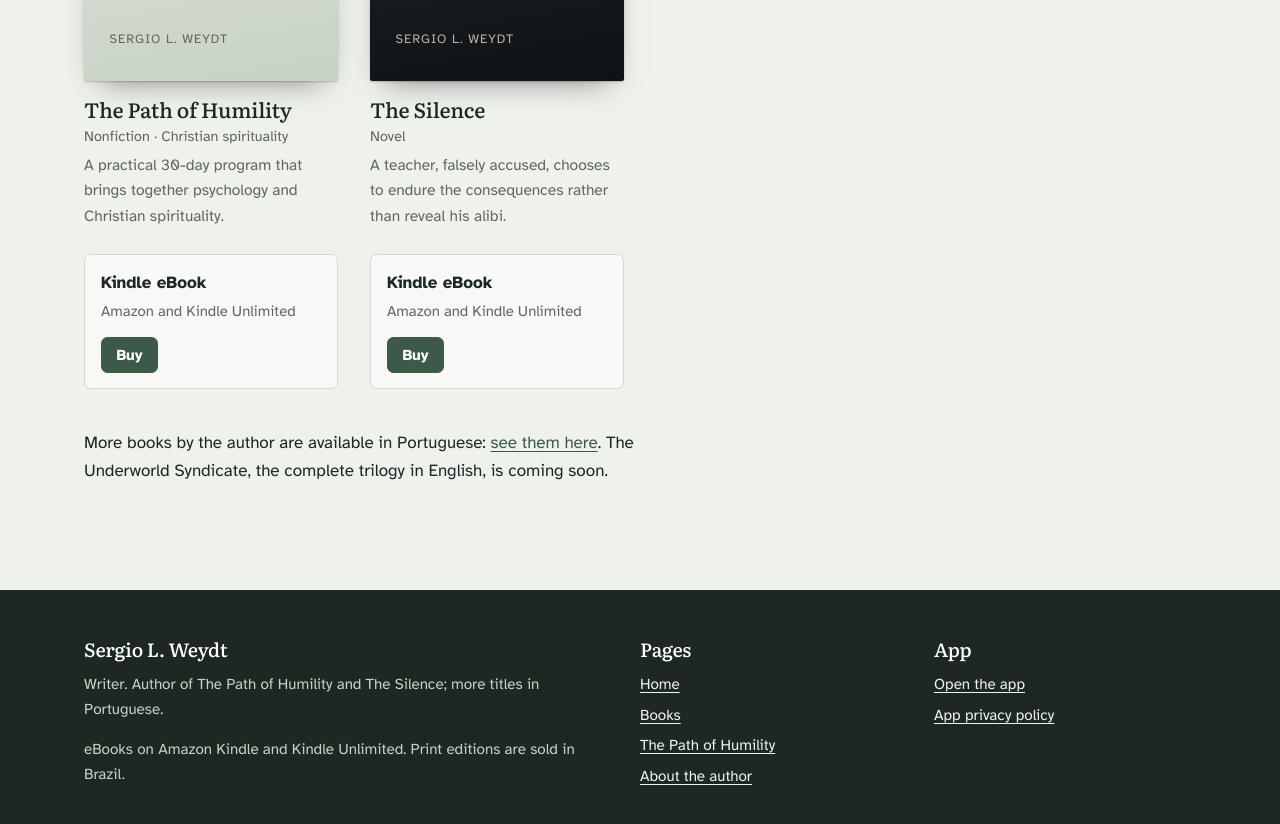
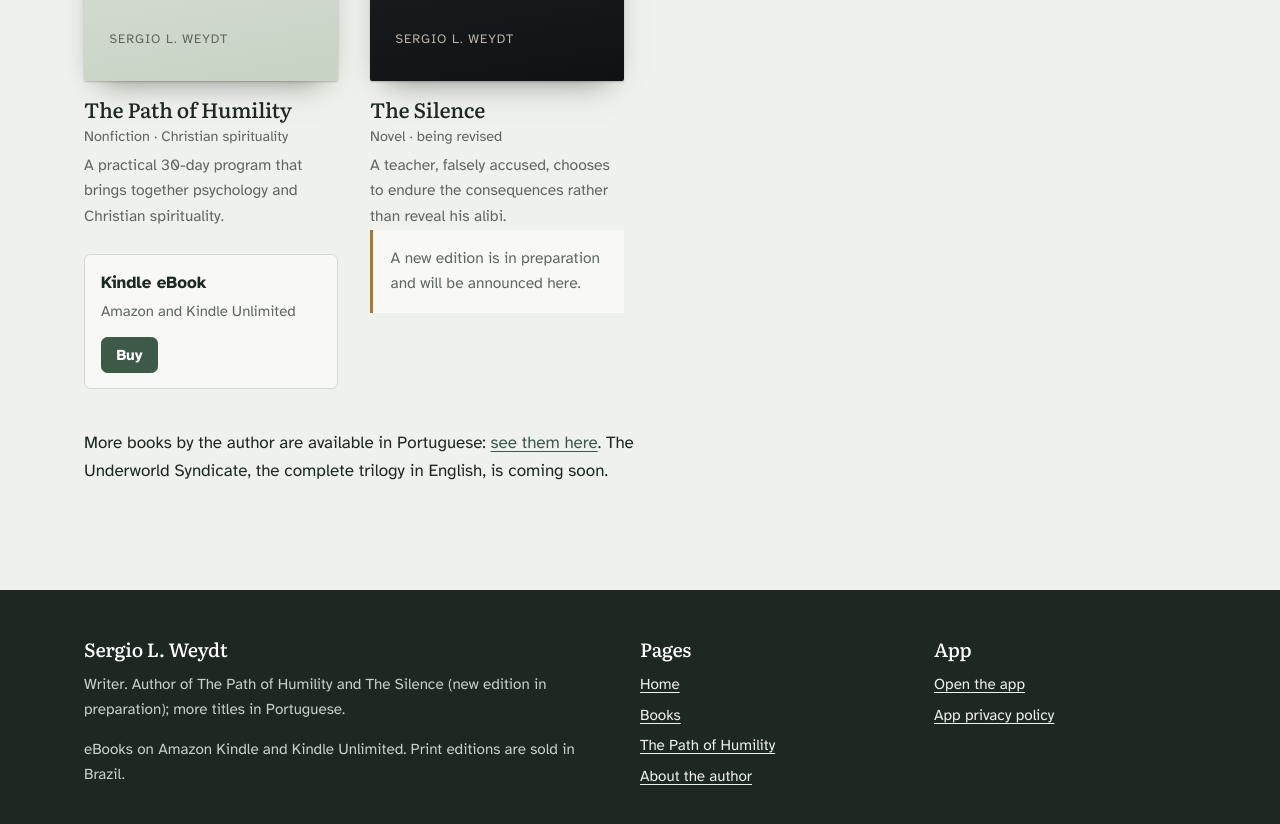
Before and after one commit to Slweydt/caminho-da-humildade, a plain HTML site: page en/books/index.html in a window 1280 px wide. Shown: the part 560-1384 px from the top of the page. Drawn offline with Linux system fonts and the light colour scheme.

Commit message:
The Silence em edição: sem link de compra
Co-Authored-By: Claude Opus 5.5 <noreply@anthropic.com>
Claude-Session: https://claude.ai/code/session_01JCB26DBXK9mkGfCtS5CpJ8

```diff
--- a/en/books/index.html
+++ b/en/books/index.html
@@ -31,13 +31,13 @@
 
 <section class="secao"><div class="caixa">
 <h1>Books</h1>
-<div class="estante" style="margin-top:2rem"><article class="livro"><div class="capa-texto clara" role="img" aria-label="The Path of Humility"><span class="t">The Path of Humility</span><span class="a">SERGIO L. WEYDT</span></div><h3>The Path of Humility</h3><div class="genero">Nonfiction · Christian spirituality</div><p>A practical 30-day program that brings together psychology and Christian spirituality.</p><ul class="formatos"><li><span class="fmt"><strong>Kindle eBook</strong><span>Amazon and Kindle Unlimited</span></span><a class="botao peq cheio" href="https://www.amazon.com/dp/B0HRR9GTDP" data-pais rel="noopener" target="_blank">Buy<span class="pular"> Kindle eBook</span></a></li></ul></article><article class="livro"><div class="capa-texto" role="img" aria-label="The Silence"><span class="t">The Silence</span><span class="a">SERGIO L. WEYDT</span></div><h3>The Silence</h3><div class="genero">Novel</div><p>A teacher, falsely accused, chooses to endure the consequences rather than reveal his alibi.</p><ul class="formatos"><li><span class="fmt"><strong>Kindle eBook</strong><span>Amazon and Kindle Unlimited</span></span><a class="botao peq cheio" href="https://www.amazon.com/dp/B0FXJ1RVFL" data-pais rel="noopener" target="_blank">Buy<span class="pular"> Kindle eBook</span></a></li></ul></article></div>
+<div class="estante" style="margin-top:2rem"><article class="livro"><div class="capa-texto clara" role="img" aria-label="The Path of Humility"><span class="t">The Path of Humility</span><span class="a">SERGIO L. WEYDT</span></div><h3>The Path of Humility</h3><div class="genero">Nonfiction · Christian spirituality</div><p>A practical 30-day program that brings together psychology and Christian spirituality.</p><ul class="formatos"><li><span class="fmt"><strong>Kindle eBook</strong><span>Amazon and Kindle Unlimited</span></span><a class="botao peq cheio" href="https://www.amazon.com/dp/B0HRR9GTDP" data-pais rel="noopener" target="_blank">Buy<span class="pular"> Kindle eBook</span></a></li></ul></article><article class="livro"><div class="capa-texto" role="img" aria-label="The Silence"><span class="t">The Silence</span><span class="a">SERGIO L. WEYDT</span></div><h3>The Silence</h3><div class="genero">Novel · being revised</div><p>A teacher, falsely accused, chooses to endure the consequences rather than reveal his alibi.</p><p class="aviso">A new edition is in preparation and will be announced here.</p></article></div>
 <p class="medida" style="margin-top:2.5rem">More books by the author are available in Portuguese: <a href="/livros/">see them here</a>. The Underworld Syndicate, the complete trilogy in English, is coming soon.</p>
 </div></section>
 
 </main>
 <footer class="rodape"><div class="caixa">
-<div><h2>Sergio L. Weydt</h2><p>Writer. Author of The Path of Humility and The Silence; more titles in Portuguese.</p><p>eBooks on Amazon Kindle and Kindle Unlimited. Print editions are sold in Brazil.</p></div>
+<div><h2>Sergio L. Weydt</h2><p>Writer. Author of The Path of Humility and The Silence (new edition in preparation); more titles in Portuguese.</p><p>eBooks on Amazon Kindle and Kindle Unlimited. Print editions are sold in Brazil.</p></div>
 <div><h2>Pages</h2><ul><li><a href="/en/">Home</a></li><li><a href="/en/books/">Books</a></li><li><a href="/en/the-path/">The Path of Humility</a></li><li><a href="/en/author/">About the author</a></li></ul></div>
 <div><h2>App</h2><ul><li><a href="/app/">Open the app</a></li><li><a href="/app/#privacidade">App privacy policy</a></li></ul></div>
 </div></footer>
```
Also changed, not shown: en/author/index.html (+1 -1 lines), en/index.html (+2 -2 lines), en/the-path/index.html (+1 -1 lines), livros/index.html (+1 -1 lines).
